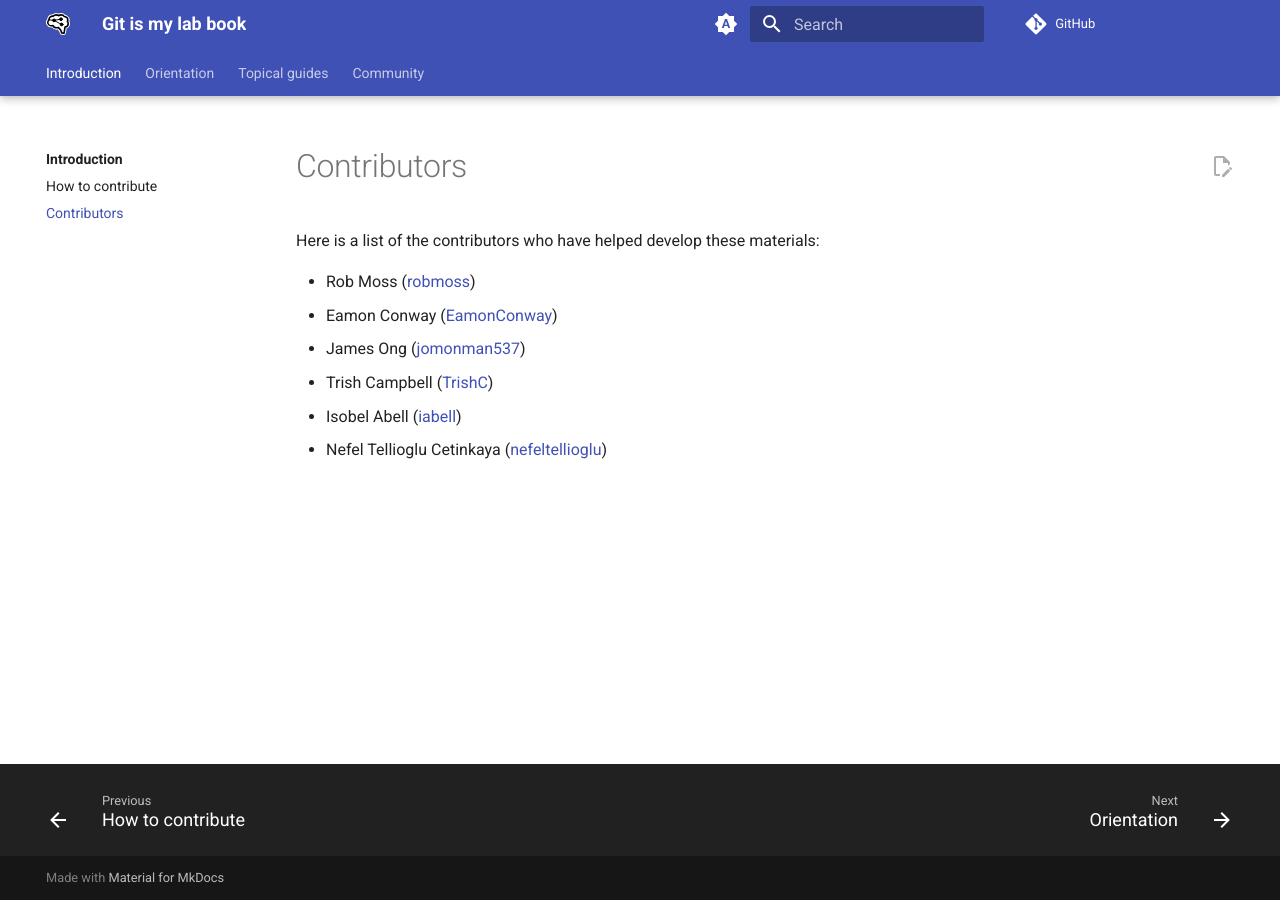
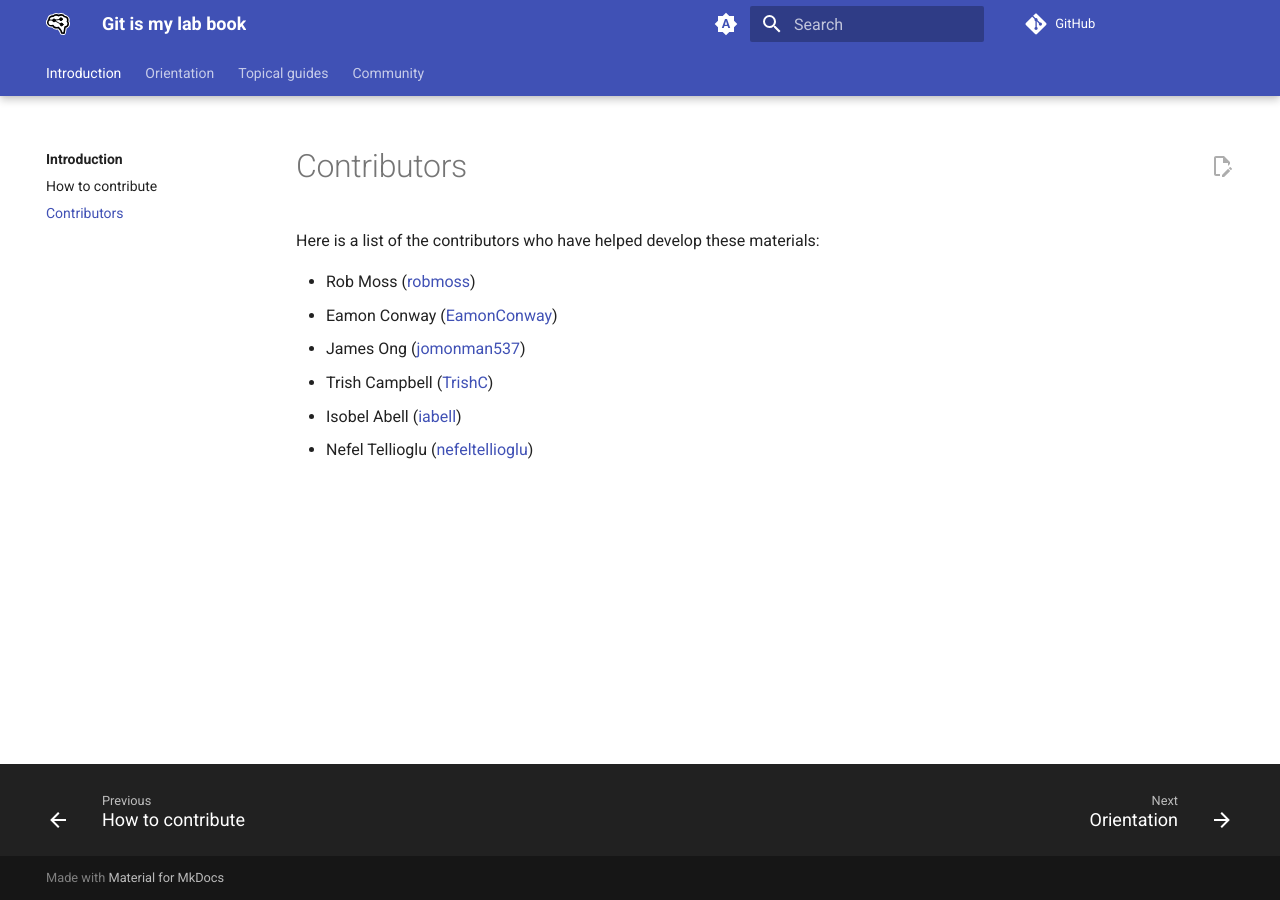
Before and after one commit to robmoss/git-is-my-lab-book, an MkDocs documentation site: the page built from docs/contributors.md, in a window 1280 px wide. Built offline with MkDocs 1.6.1 and Material for MkDocs 9.7.7, drawn with Linux system fonts in a browser that asks for light colours; nearby versions of some CDN libraries; library files that are not in the unit come from our copies; comment, search, counter and statistics services are not loaded.

Commit message:
Update contributors.md
Updated my surname in the document

```diff
--- a/docs/contributors.md
+++ b/docs/contributors.md
@@ -7,4 +7,4 @@ Here is a list of the contributors who have helped develop these materials:
 - James Ong ([jomonman537](https://github.com/jomonman537))
 - Trish Campbell ([TrishC](https://github.com/TrishC))
 - Isobel Abell ([iabell](https://github.com/iabell))
-- Nefel Tellioglu Cetinkaya ([nefeltellioglu](https://github.com/nefeltellioglu))
+- Nefel Tellioglu ([nefeltellioglu](https://github.com/nefeltellioglu))
```
